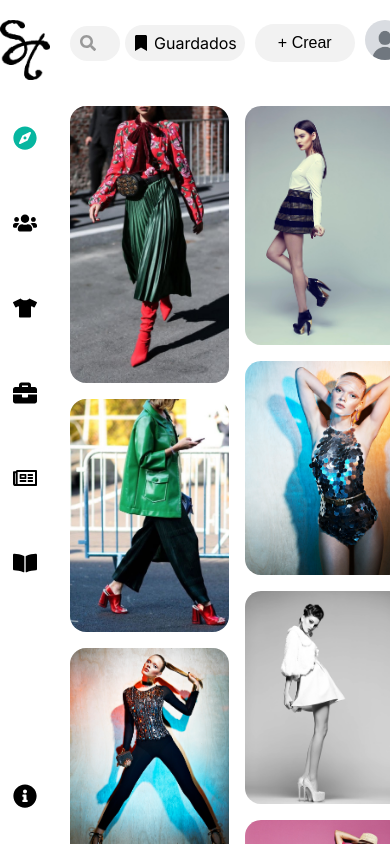
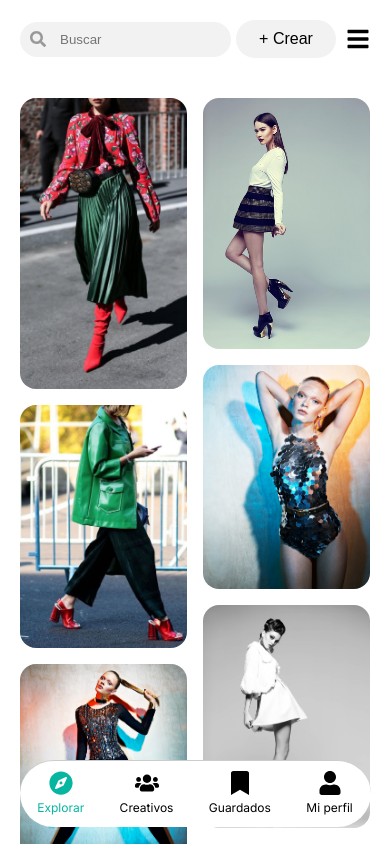
Before and after one commit to jaume768/Frontend-student-station, a React (Vite) app: page /ControlPanel in a window 390 px wide. Built offline with nearby package versions, Linux system fonts and the light colour scheme.

Commit message:
versio movil control panel

```diff
--- a/src/components/controlPanel/Header.jsx
+++ b/src/components/controlPanel/Header.jsx
@@ -1,7 +1,7 @@
 import React from 'react';
-import { FaBookmark, FaSearch } from 'react-icons/fa';
+import { FaBookmark, FaSearch, FaBars } from 'react-icons/fa';
 
-const Header = () => {
+const Header = ({ onHamburgerClick }) => {
     return (
         <header className="dashboard-header">
             <div className="dahsboard-search">
@@ -16,8 +16,9 @@ const Header = () => {
                     <span>Guardados</span>
                 </div>
                 <button>+ Crear</button>
-                <div>
-                    <img src="/multimedia/usuarioDefault.jpg" alt="Perfil" />
+                <div className="profile-wrapper">
+                    <img className="profile-img" src="/multimedia/usuarioDefault.jpg" alt="Perfil" />
+                    <FaBars className="hamburger-menu" onClick={onHamburgerClick} />
                 </div>
             </div>
         </header>
--- a/src/components/controlPanel/Layout.jsx
+++ b/src/components/controlPanel/Layout.jsx
@@ -1,15 +1,24 @@
-import React from 'react';
+import React, { useState } from 'react';
 import Sidebar from './Sidebar';
 import Header from './Header';
+import MobileNavbar from './MobileNavbar';
+import MobileSideMenu from './MobileSideMenu';
 
 const Layout = ({ children }) => {
+    const [sideMenuOpen, setSideMenuOpen] = useState(false);
+
+    const toggleSideMenu = () => setSideMenuOpen(prev => !prev);
+    const closeSideMenu = () => setSideMenuOpen(false);
+
     return (
         <div className="dashboard-container">
             <Sidebar />
             <div className="dashboard-main">
-                <Header />
+                <Header onHamburgerClick={toggleSideMenu} />
                 <main className="dashboard-content">{children}</main>
+                <MobileNavbar />
             </div>
+            {sideMenuOpen && <MobileSideMenu onClose={closeSideMenu} />}
         </div>
     );
 };
--- /dev/null
+++ b/src/components/controlPanel/MobileNavbar.jsx
@@ -0,0 +1,36 @@
+import React from 'react';
+import { useLocation, Link } from 'react-router-dom';
+import { FaCompass, FaUsers, FaBookmark, FaUser } from 'react-icons/fa';
+
+const mobileNavItems = [
+    { id: 'explorer', icon: <FaCompass />, label: 'Explorar' },
+    { id: 'creatives', icon: <FaUsers />, label: 'Creativos' },
+    { id: 'saved', icon: <FaBookmark />, label: 'Guardados' },
+    { id: 'profile', icon: <FaUser />, label: 'Mi perfil' },
+];
+
+const MobileNavbar = () => {
+    const location = useLocation();
+    const activeMenu = location.state?.activeMenu || 'explorer';
+
+    return (
+        <nav className="mobile-navbar">
+            <ul>
+                {mobileNavItems.map((item) => (
+                    <li key={item.id}>
+                        <Link
+                            to="/ControlPanel"
+                            state={{ activeMenu: item.id }}
+                            className={activeMenu === item.id ? 'active' : ''}
+                        >
+                            {item.icon}
+                            <span>{item.label}</span>
+                        </Link>
+                    </li>
+                ))}
+            </ul>
+        </nav>
+    );
+};
+
+export default MobileNavbar;
--- /dev/null
+++ b/src/components/controlPanel/MobileSideMenu.jsx
@@ -0,0 +1,48 @@
+import React from 'react';
+import { useLocation, Link } from 'react-router-dom';
+import { FaTimes } from 'react-icons/fa';
+
+const menuItems = [
+    { id: 'explorer', label: 'Explorar' },
+    { id: 'creatives', label: 'Descubrir creativos' },
+    { id: 'fashion', label: 'Estudiar moda' },
+    { id: 'offers', label: 'Trabajos' },
+    { id: 'magazine', label: 'Revista' },
+    { id: 'blog', label: 'Blog' },
+    { id: 'about', label: 'About' },
+    { id: 'contact', label: 'Contacto' },
+    { id: 'legal', label: 'Aviso legal' },
+    { id: 'cookies', label: 'Política de cookies' },
+    { id: 'privacy', label: 'Política de privacidad' },
+];
+
+const MobileSideMenu = ({ onClose }) => {
+    const location = useLocation();
+    const activeMenu = location.state?.activeMenu || 'explorer';
+
+    return (
+        <>
+            <div className="side-menu-overlay" onClick={onClose}></div>
+            <div className="mobile-side-menu">
+                <div className="menu-header">
+                    <FaTimes className="close-icon" onClick={onClose} />
+                </div>
+                <div className="menu-content">
+                    {menuItems.map(item => (
+                        <Link
+                            key={item.id}
+                            to="/ControlPanel"
+                            state={{ activeMenu: item.id }}
+                            onClick={onClose}
+                            className={`menu-item ${activeMenu === item.id ? 'active' : ''}`}
+                        >
+                            {item.label}
+                        </Link>
+                    ))}
+                </div>
+            </div>
+        </>
+    );
+};
+
+export default MobileSideMenu;
--- a/src/pages/css/control-panel.css
+++ b/src/pages/css/control-panel.css
@@ -221,6 +221,7 @@
     opacity: 0;
     transition: opacity 0.3s ease;
 }
+
 .masonry-item:hover .overlay {
     opacity: 1;
 }
@@ -328,4 +329,148 @@
     .explorer-gallery {
         column-count: 2;
     }
+
+    .dashboard-sidebar {
+        display: none;
+    }
+
+    .dashboard-header .saved {
+        display: none;
+    }
 }
+
+.profile-img {
+    display: block;
+}
+
+.hamburger-menu {
+    display: none;
+}
+
+.mobile-navbar {
+    display: none;
+}
+
+@media (max-width: 480px) {
+    .mobile-navbar {
+        display: block;
+        position: sticky;
+        width: 90%;
+        margin: auto;
+        border-radius: 40px;
+        bottom: 2vh;
+        background: #fff;
+        border-top: 1px solid #ccc;
+        margin-bottom: 1em;
+        z-index: 1000;
+    }
+
+    .mobile-navbar ul {
+        display: flex;
+        justify-content: space-around;
+        align-items: center;
+        padding: 10px 0;
+        margin: 0;
+        list-style: none;
+    }
+
+    .mobile-navbar li {
+        text-align: center;
+    }
+
+    .mobile-navbar a {
+        display: flex;
+        flex-direction: column;
+        align-items: center;
+        font-size: 0.75rem;
+        color: black;
+        text-decoration: none;
+        gap: 4px;
+    }
+
+    .mobile-navbar a.active {
+        color: rgba(6, 182, 160, 1);
+    }
+
+    .mobile-navbar a svg {
+        font-size: 1.5rem;
+    }
+}
+
+@media (max-width: 480px) {
+    .profile-img {
+        display: none;
+    }
+
+    .hamburger-menu {
+        display: block;
+        font-size: 1.5rem;
+        color: black;
+        cursor: pointer;
+    }
+}
+
+.side-menu-overlay {
+    position: fixed;
+    top: 0;
+    left: 0;
+    width: 100%;
+    height: 100%;
+    background: rgba(0, 0, 0, 0.4);
+    z-index: 999;
+}
+
+.mobile-side-menu {
+    position: fixed;
+    top: 0;
+    right: 0;
+    width: 75%;
+    max-width: 240px;
+    height: 100%;
+    background: #fff;
+    z-index: 1000;
+    display: flex;
+    text-align: right;
+    flex-direction: column;
+    padding: 20px;
+    animation: slideIn 0.3s ease;
+}
+
+.mobile-side-menu .menu-header {
+    display: flex;
+    justify-content: flex-end;
+}
+
+.close-icon {
+    font-size: 1.5rem;
+    cursor: pointer;
+}
+
+.mobile-side-menu .menu-content {
+    display: flex;
+    flex-direction: column;
+    margin-top: 20px;
+    gap: 15px;
+}
+
+.mobile-side-menu .menu-item {
+    font-size: 1rem;
+    color: #000;
+    text-decoration: none;
+    transition: color 0.3s ease;
+}
+
+.mobile-side-menu .menu-item:hover,
+.mobile-side-menu .menu-item.active {
+    color: rgba(6, 182, 160, 1);
+}
+
+@keyframes slideIn {
+    from {
+        transform: translateX(100%);
+    }
+
+    to {
+        transform: translateX(0);
+    }
+}
```
